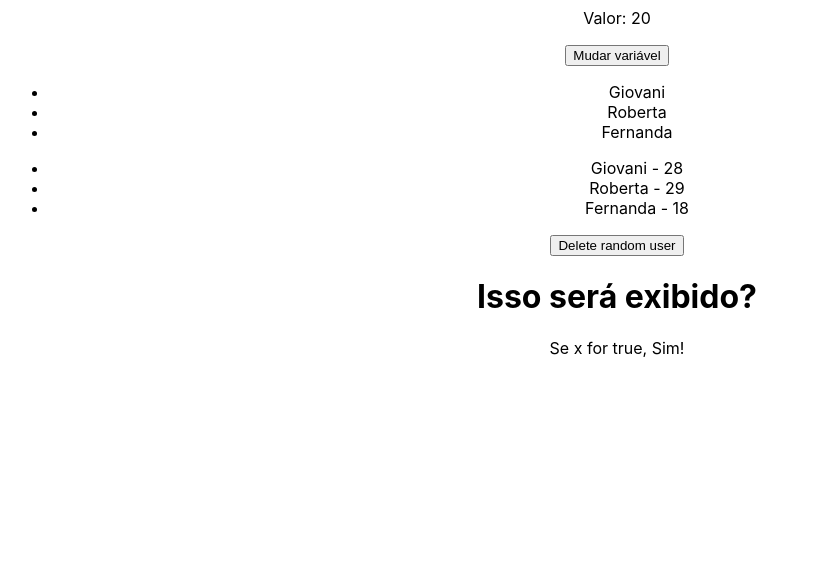
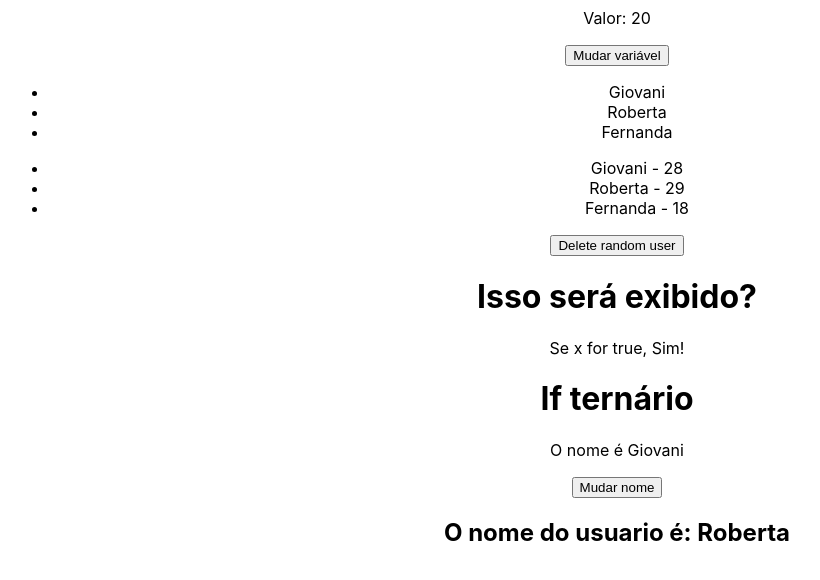
Before and after one commit to leaquis/Estudos-Front-End, a React (Vite) app in the folder Estudos React/Introducao React/React Intermediario/intermediario/: page / in a window 1280 px wide. Shown: the part 1489-2069 px from the top of the page, without its empty margins (23-843 px from the left). Built offline with nearby package versions, Linux system fonts and the light colour scheme.

Commit message:
if/else no JSX eprops

```diff
--- a/Estudos React/Introducao React/React Intermediario/intermediario/src/App.jsx
+++ b/Estudos React/Introducao React/React Intermediario/intermediario/src/App.jsx
@@ -1,10 +1,16 @@
+import { useState } from "react";
 import "./App.css";
+
 import City from "../src/assets/city.jpg";
 import ManageData from "./components/ManageData";
 import ListRender from "./components/ListRender";
 import ConditionalRender from "./components/ConditionalRender";
+import ShowUserName from "./components/ShowUserName";
 
 function App() {
+  const name = "Giovani";
+  const [userName] = useState("Roberta");
+
   return (
     <div className="App">
       <h1>React Intermediario</h1>
@@ -23,6 +29,7 @@ function App() {
       <ManageData />
       <ListRender />
       <ConditionalRender />
+      <ShowUserName name={userName} />
     </div>
   );
 }
--- a/Estudos React/Introducao React/React Intermediario/intermediario/src/components/ConditionalRender.jsx
+++ b/Estudos React/Introducao React/React Intermediario/intermediario/src/components/ConditionalRender.jsx
@@ -2,12 +2,26 @@ import { useState } from "react";
 
 const ConditionalRender = () => {
   const [x] = useState(true);
+
+  const [name, setName] = useState("Giovani");
 
   return (
     <div>
       <h1>Isso será exibido?</h1>
       {x && <p>Se x for true, Sim!</p>}
       {!x && <p>Se x for false, Não!</p>}
+
+      <h1>If ternário</h1>
+      {name === "Giovani" ? (
+        <div>
+          <p>O nome é Giovani</p>
+        </div>
+      ) : (
+        <div>
+          <p>O nome não é Giovani</p>
+        </div>
+      )}
+      <button onClick={() => setName("João")}>Mudar nome</button>
     </div>
   );
 };
--- /dev/null
+++ b/Estudos React/Introducao React/React Intermediario/intermediario/src/components/ShowUserName.jsx
@@ -0,0 +1,11 @@
+import React from "react";
+
+const ShowUserName = (props) => {
+  return (
+    <div>
+      <h2>O nome do usuario é: {props.name}</h2>
+    </div>
+  );
+};
+
+export default ShowUserName;
```
